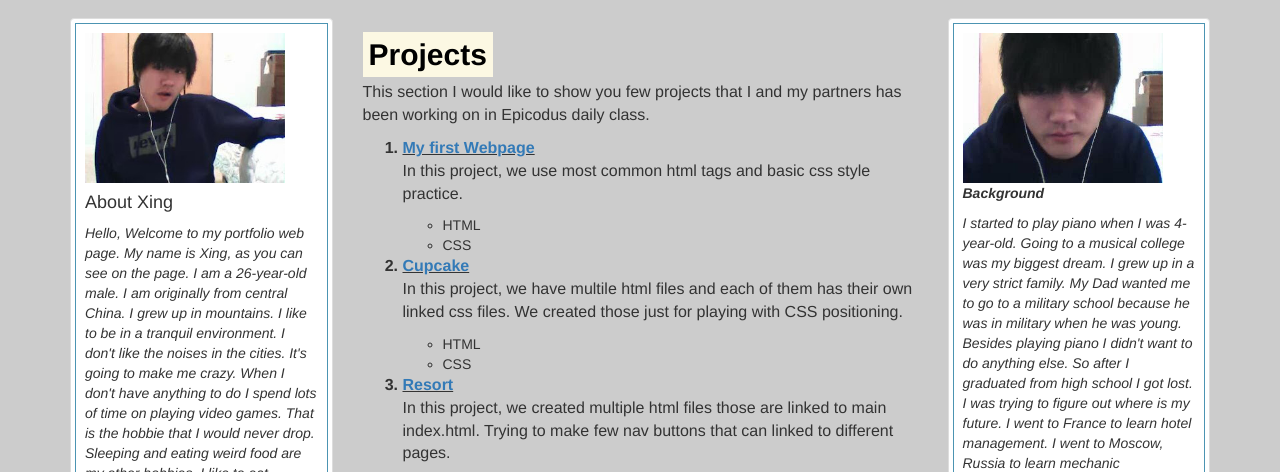
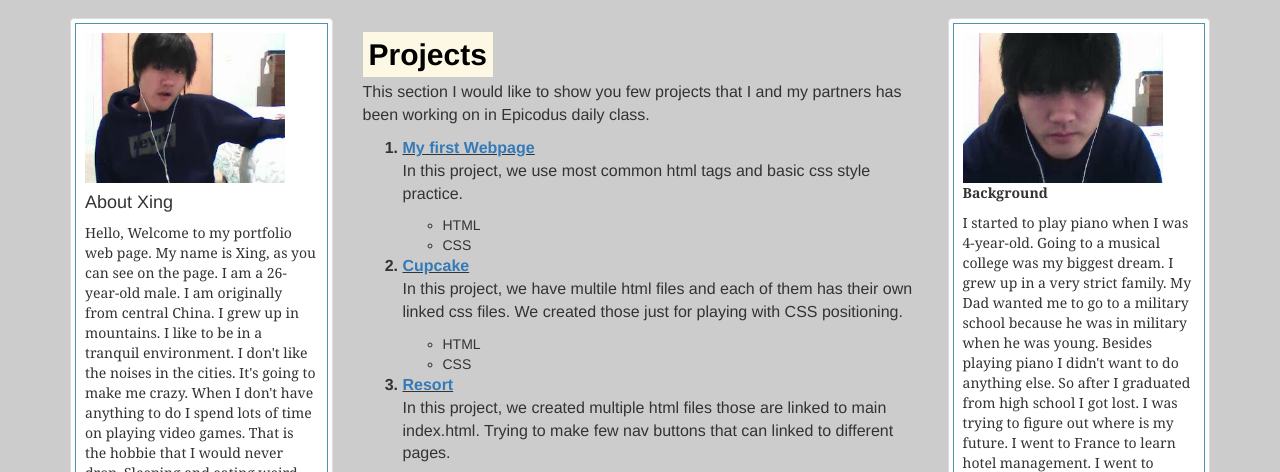
Before and after one commit to msuli1120/portfolio, a plain HTML site: page index.html in a window 1280 px wide. Shown: the part 256-728 px from the top of the page. Drawn offline with nearby package versions, Linux system fonts and the light colour scheme.

Commit message:
add font family to about me and background

```diff
--- a/css/styles.css
+++ b/css/styles.css
@@ -47,7 +47,7 @@ img {
 }
 
 .col-md-3 p{
-  font-style: oblique;
+   font-family: Georgia, serif;
 }
 
 h2 {
```
